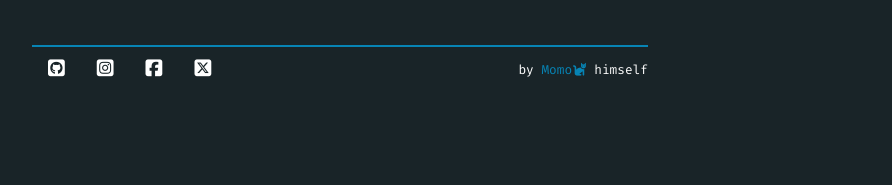
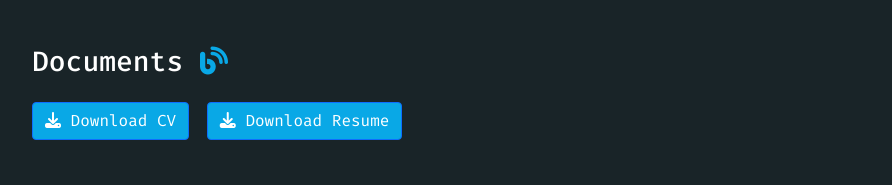
Before and after one commit to MufaroDKaseke/momo, a plain HTML site: page index.html in a window 1280 px wide. Shown: the part 1570-1755 px from the top of the page, without its empty margins (300-1192 px from the left). Before the commit the page ends 1662 px from the top, so only its background shows below. Drawn offline with nearby package versions, Linux system fonts and the light colour scheme.

Commit message:
Added documents section

```diff
--- a/index.html
+++ b/index.html
@@ -160,6 +160,18 @@
           </section>
           <!-- End Of Recent Posts Section -->
 
+          <!-- Docs Section -->
+          <section class="docs mt-5">
+            <h3 class="section-title mb-4">Documents <i class="fas fa-blog"></i></h3>
+            <div class="row">
+              <div class="col">
+                <a href="./docs/cv_mufaro_kaseke.pdf" class="btn btn-primary" download><i class="fas fa-download"></i> Download CV</a>
+                <a href="./docs/resume_mufaro_kaseke.pdf" class="btn btn-primary ms-2" download><i class="fas fa-download"></i> Download Resume</a>
+              </div>
+            </div>
+          </section>
+          <!-- End of Docs Section -->
+
 
           <!-- Footer Section -->
           <section class="footer mt-5 d-flex flex-column flex-sm-row justify-content-between align-items-center">
--- a/scss/style.scss
+++ b/scss/style.scss
@@ -19,6 +19,10 @@ h3,
 h4,
 h5 {
   color: $primary;
+}
+
+.btn-primary {
+  background: lighten($primary, 10%);
 }
 
 .floating-item {
```
Also changed, not shown: css/style.css, 3 other files.
